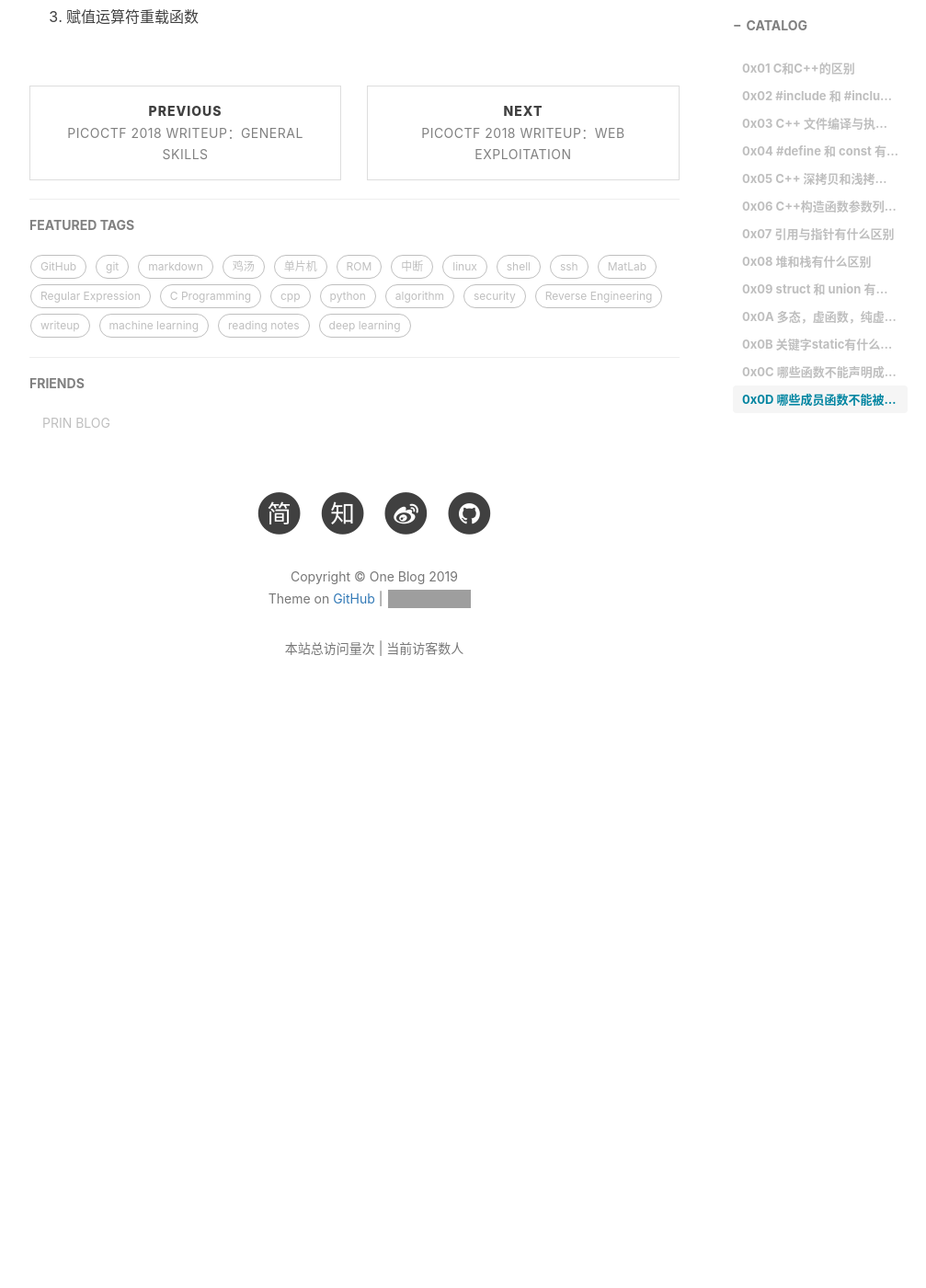
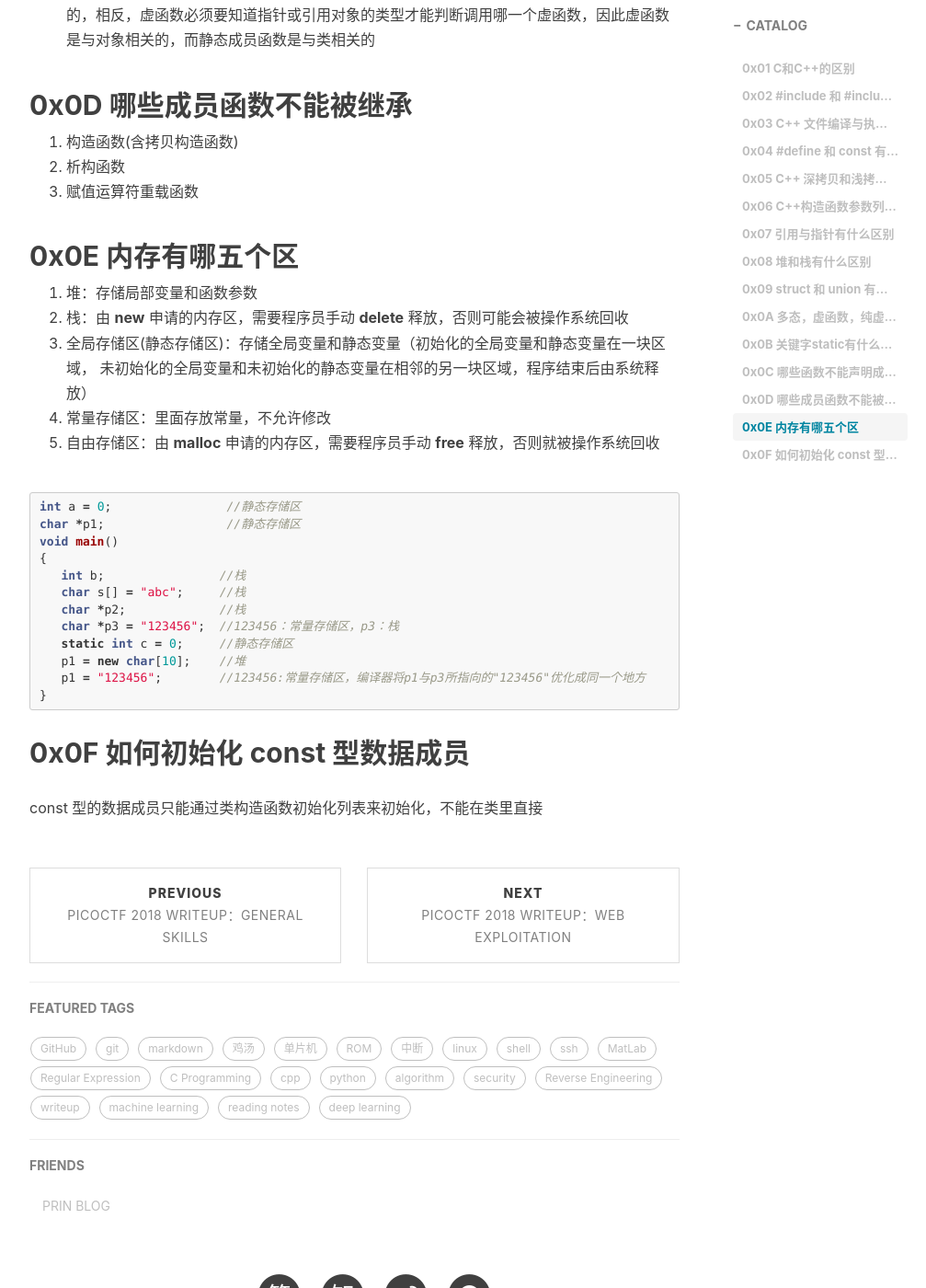
Before and after one commit to yarkable/yarkable.github.io, a Jekyll site: the page built from _posts/2019-10-15-C++ 常见问答题.md, in a window 1280 px wide and 1400 px high, scrolled down 3753 px. Shown: the whole window at 92% size, without its empty margins (233-1240 px from the left). Built offline with Jekyll 4.4.1, drawn with Linux system fonts in a browser that asks for light colours; nearby versions of some CDN libraries; comment, search, counter and statistics services are not loaded; before the commit the page ends 4562 px from its top, so only the background shows below that; some of the changed text lies outside the part shown; grey boxes are pictures that could not be loaded.

Commit message:
upload new post

````diff
--- a/_posts/2019-10-15-C++ 经典面试题.md
+++ b/_posts/2019-10-15-C++ 常见问答题.md
@@ -1,6 +1,6 @@
 ---
 layout:     post
-title:      C++ 经典面试题
+title:      C++ 常见问答题
 subtitle:   Continuous update :D
 date:       2019-10-14
 author:     kevin
@@ -52,9 +52,11 @@
 
 
 
-1.
-
-
+1. 处理阶段不同：#define 定义的宏变量在预编译时就展开，在有宏变量的地方进行替换；const 定义的变量在编译时确定值
+2. #define 定义的常量没有类型，所给出的是一个立即数；const 定义的常量有类型名字，存放在静态(全局)区域
+3. #define 可以定义简单的函数，const 不可以定义函数
+4. #define 定义的常量不可以用指针去指向，因为不会给这个常量分配内存，const 定义的常量可以用指针去指向它的地址
+5. 能用 const 最好不要用 #define
 
 
 
@@ -167,8 +169,6 @@
 
 
 
-
-
 ## 0x0D 哪些成员函数不能被继承
 
 
@@ -176,3 +176,40 @@
 1. 构造函数(含拷贝构造函数)
 2. 析构函数
 3. 赋值运算符重载函数
+
+
+
+## 0x0E 内存有哪五个区
+
+
+
+1. 堆：存储局部变量和函数参数
+2. 栈：由 **new** 申请的内存区，需要程序员手动 **delete** 释放，否则可能会被操作系统回收
+3. 全局存储区(静态存储区)：存储全局变量和静态变量（初始化的全局变量和静态变量在一块区域， 未初始化的全局变量和未初始化的静态变量在相邻的另一块区域，程序结束后由系统释放）
+4. 常量存储区：里面存放常量，不允许修改
+5. 自由存储区：由 **malloc** 申请的内存区，需要程序员手动 **free** 释放，否则就被操作系统回收
+
+
+
+```cpp
+int a = 0;                //静态存储区
+char *p1;                 //静态存储区
+void main()
+{
+   int b;                //栈
+   char s[] = "abc";     //栈
+   char *p2;             //栈
+   char *p3 = "123456";  //123456：常量存储区，p3：栈
+   static int c = 0;     //静态存储区
+   p1 = new char[10];    //堆
+   p1 = "123456";        //123456:常量存储区，编译器将p1与p3所指向的"123456"优化成同一个地方
+}
+```
+
+
+
+## 0x0F 如何初始化 const 型数据成员
+
+
+
+const 型的数据成员只能通过类构造函数初始化列表来初始化，不能在类里直接
````
